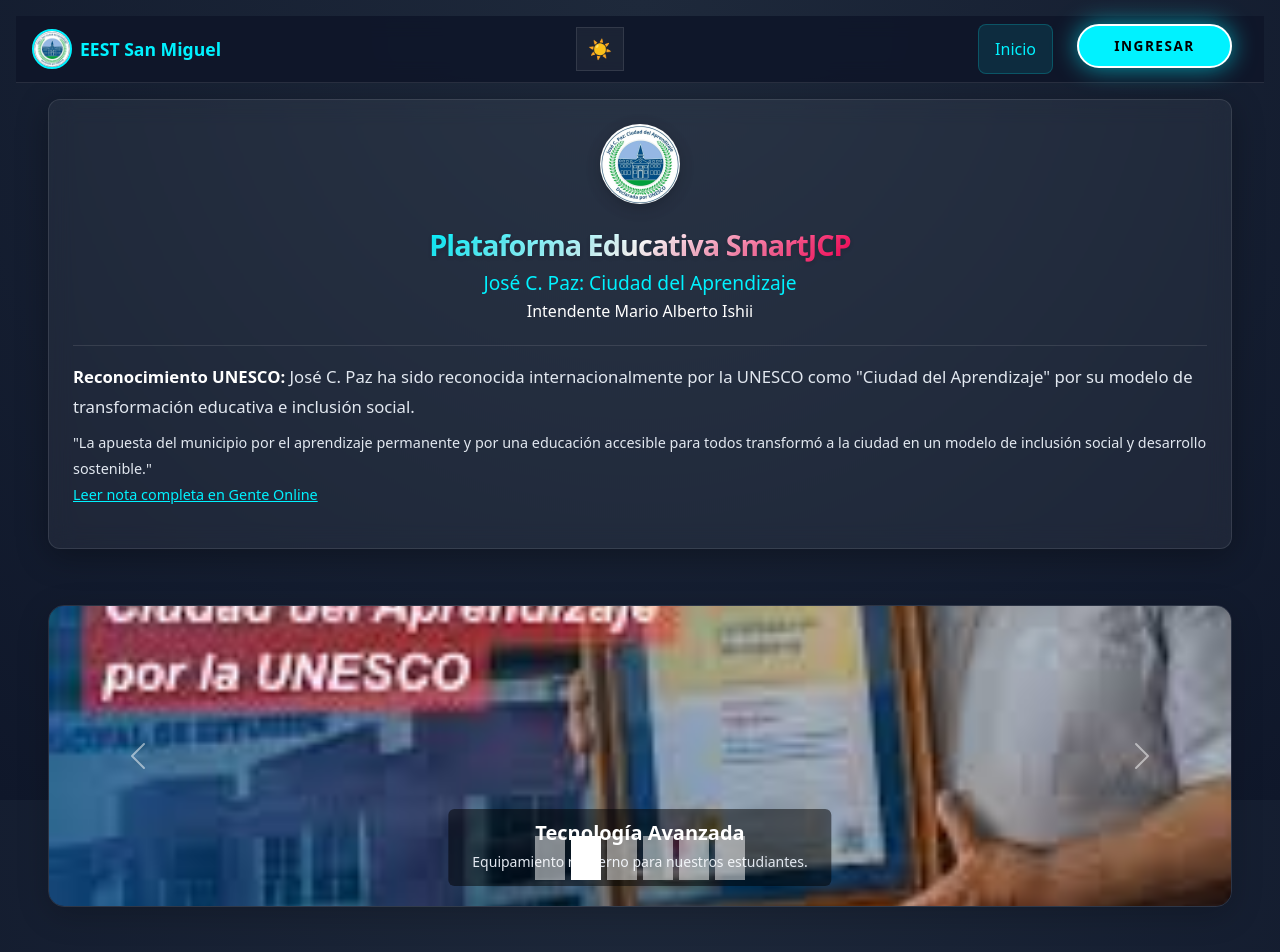
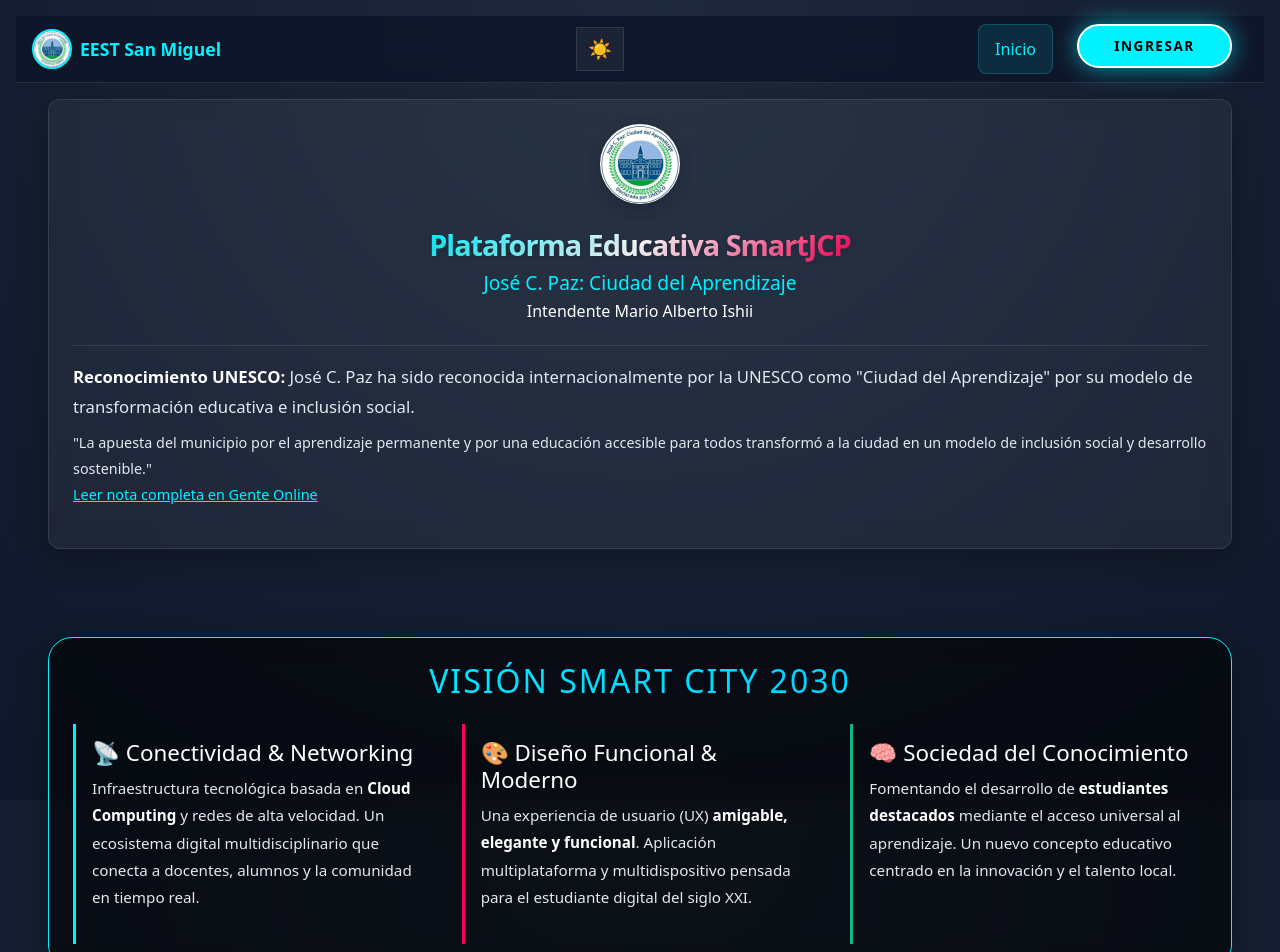
Before and after one commit to arielbulacio-coder/smartjcp, a React (Vite) app in the folder frontend/: page /cursos-comunidad/1 in a window 1280 px wide. Shown: the top 952 px of the page. Built offline with nearby package versions, Linux system fonts and the light colour scheme; no server answers.

Commit message:
Enhance Home page with Smart City Vision details from PDF

```diff
--- a/frontend/src/pages/Home.jsx
+++ b/frontend/src/pages/Home.jsx
@@ -46,6 +46,51 @@
                     </p>
                 </div>
             </div>
+
+            {/* Start Smart City Vision Section */}
+            <div style={{ maxWidth: '1200px', margin: '0 auto 2rem auto', textAlign: 'left' }}>
+                <div className="glass-card p-4" style={{ background: 'rgba(0,0,0,0.6)', border: '1px solid var(--primary-color)' }}>
+                    <h2 className="text-center mb-4" style={{
+                        background: 'linear-gradient(90deg, #00f2ff, #00c6ff)',
+                        WebkitBackgroundClip: 'text',
+                        WebkitTextFillColor: 'transparent',
+                        textTransform: 'uppercase',
+                        letterSpacing: '2px'
+                    }}>
+                        Visión Smart City 2030
+                    </h2>
+
+                    <div style={{ display: 'grid', gridTemplateColumns: 'repeat(auto-fit, minmax(300px, 1fr))', gap: '2rem' }}>
+                        {/* Feature 1 */}
+                        <div style={{ padding: '1rem', borderLeft: '3px solid var(--primary-color)' }}>
+                            <h3 style={{ color: 'var(--text-main)', fontSize: '1.4rem' }}>📡 Conectividad & Networking</h3>
+                            <p style={{ color: 'var(--text-dim)', fontSize: '0.95rem' }}>
+                                Infraestructura tecnológica basada en <strong>Cloud Computing</strong> y redes de alta velocidad.
+                                Un ecosistema digital multidisciplinario que conecta a docentes, alumnos y la comunidad en tiempo real.
+                            </p>
+                        </div>
+
+                        {/* Feature 2 */}
+                        <div style={{ padding: '1rem', borderLeft: '3px solid var(--secondary-color)' }}>
+                            <h3 style={{ color: 'var(--text-main)', fontSize: '1.4rem' }}>🎨 Diseño Funcional & Moderno</h3>
+                            <p style={{ color: 'var(--text-dim)', fontSize: '0.95rem' }}>
+                                Una experiencia de usuario (UX) <strong>amigable, elegante y funcional</strong>.
+                                Aplicación multiplataforma y multidispositivo pensada para el estudiante digital del siglo XXI.
+                            </p>
+                        </div>
+
+                        {/* Feature 3 */}
+                        <div style={{ padding: '1rem', borderLeft: '3px solid #10b981' }}>
+                            <h3 style={{ color: 'var(--text-main)', fontSize: '1.4rem' }}>🧠 Sociedad del Conocimiento</h3>
+                            <p style={{ color: 'var(--text-dim)', fontSize: '0.95rem' }}>
+                                Fomentando el desarrollo de <strong>estudiantes destacados</strong> mediante el acceso universal al aprendizaje.
+                                Un nuevo concepto educativo centrado en la innovación y el talento local.
+                            </p>
+                        </div>
+                    </div>
+                </div>
+            </div>
+            {/* End Smart City Vision Section */}
 
             {/* Bootstrap Carousel - New Images */}
             <div style={{
```
